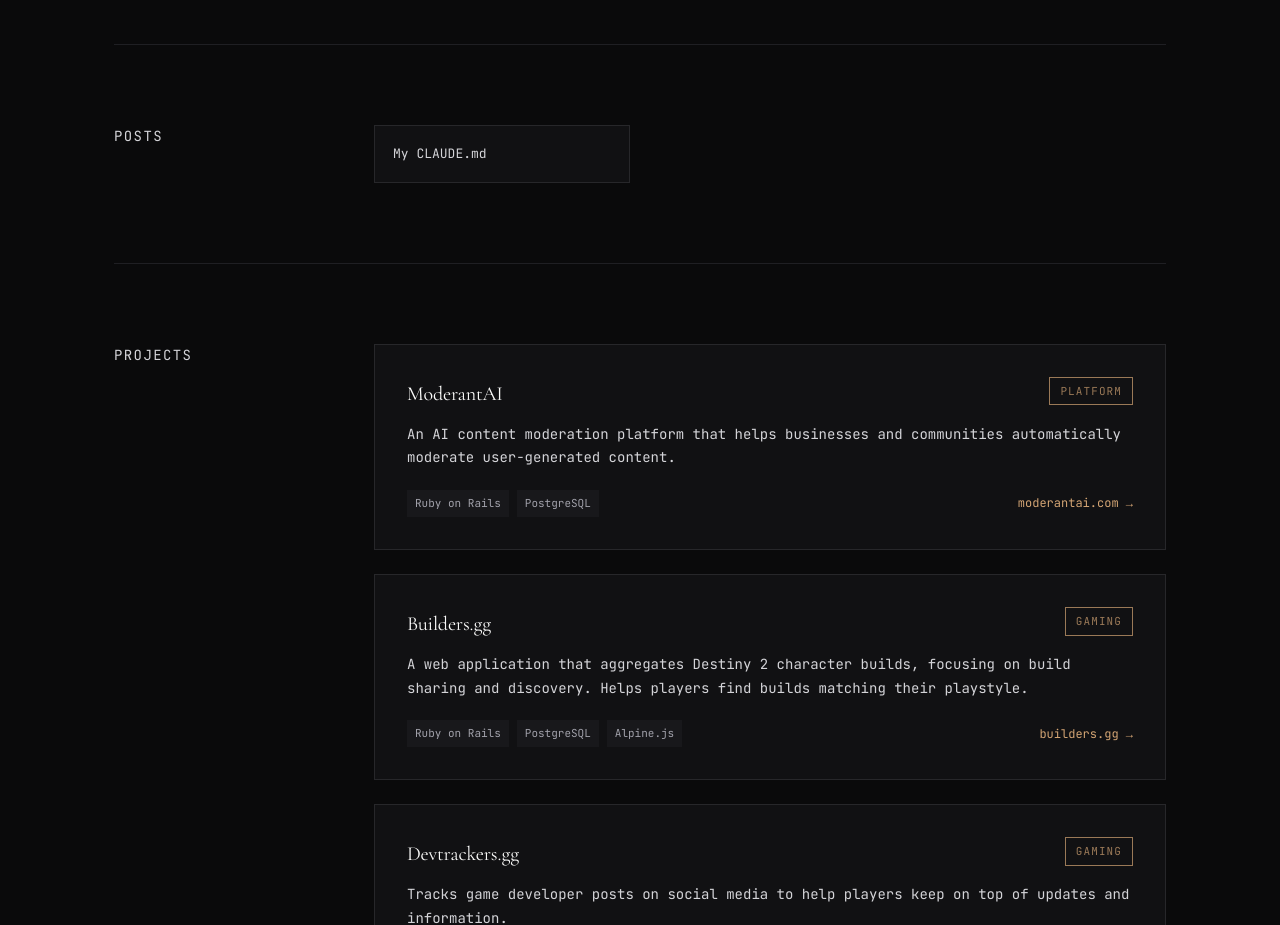
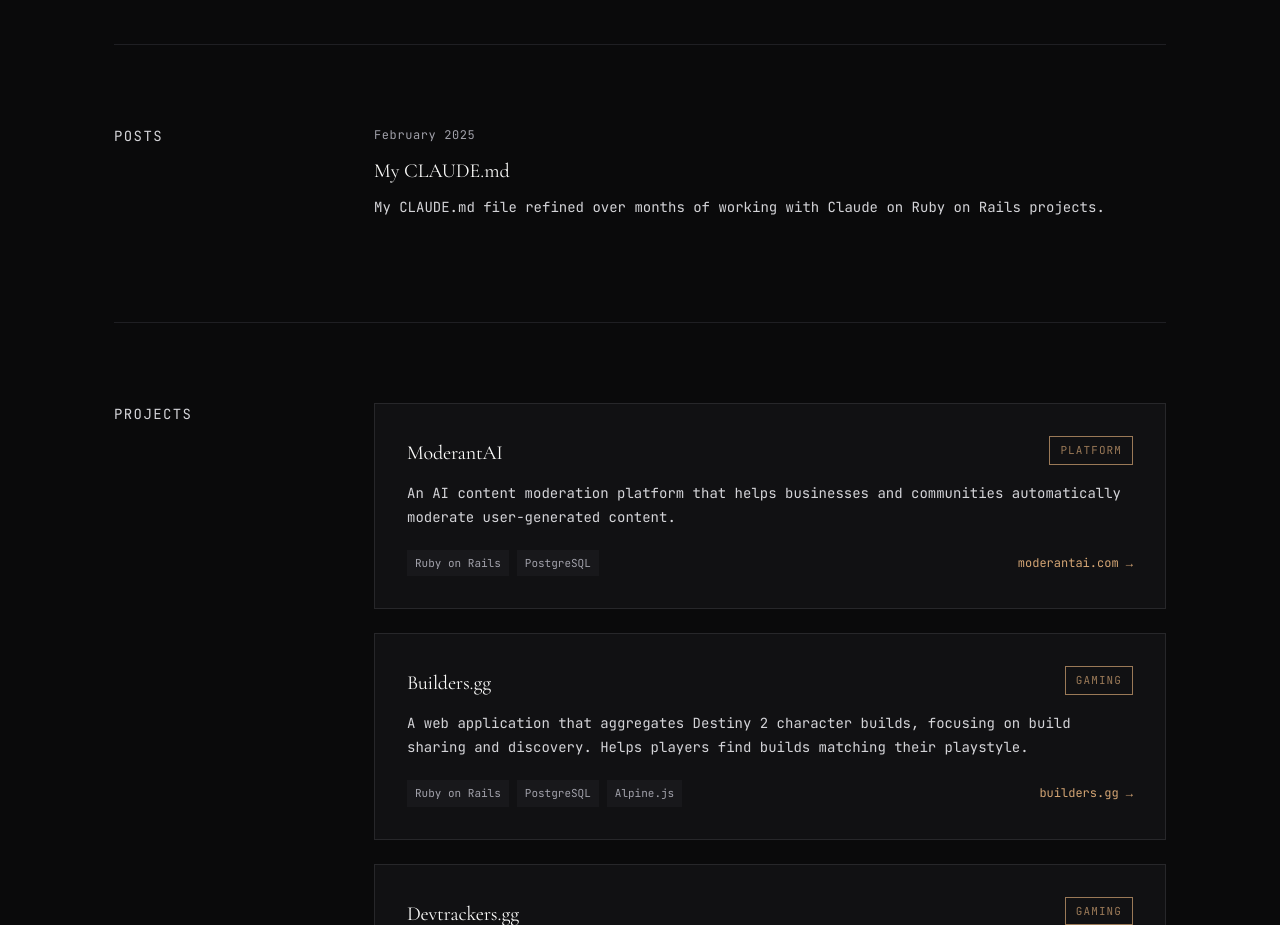
Before and after one commit to modsognir/modsognir.github.io, a plain HTML site: page index.html in a window 1280 px wide. Shown: the part 960-1885 px from the top of the page. Drawn offline with nearby package versions, Linux system fonts and the light colour scheme.

Commit message:
Update Posts section to blog-style list view
Display posts with date, title, and excerpt instead of
the previous tool-link button style.

```diff
--- a/index.html
+++ b/index.html
@@ -381,6 +381,59 @@
             color: var(--text-primary);
         }
 
+        /* Posts List */
+        .posts-grid {
+            display: grid;
+            grid-template-columns: 200px 1fr;
+            gap: 60px;
+        }
+
+        .posts-list {
+            display: flex;
+            flex-direction: column;
+            gap: 0;
+        }
+
+        .post-item {
+            display: block;
+            padding: 24px 0;
+            border-bottom: 1px solid var(--border-subtle);
+            transition: all 0.3s ease;
+        }
+
+        .post-item:first-child {
+            padding-top: 0;
+        }
+
+        .post-item:last-child {
+            border-bottom: none;
+        }
+
+        .post-item:hover .post-title {
+            color: var(--accent);
+        }
+
+        .post-date {
+            font-size: 12px;
+            color: var(--text-muted);
+            letter-spacing: 0.05em;
+            margin-bottom: 8px;
+        }
+
+        .post-title {
+            font-size: 20px;
+            font-weight: 400;
+            color: var(--text-primary);
+            margin-bottom: 8px;
+            transition: color 0.3s ease;
+        }
+
+        .post-excerpt {
+            font-size: 14px;
+            color: var(--text-secondary);
+            line-height: 1.6;
+        }
+
         /* Timeline */
         .timeline-grid {
             display: grid;
@@ -547,6 +600,7 @@
 
             .bio-grid,
             .tools-grid,
+            .posts-grid,
             .projects-grid,
             .timeline-grid,
             .contact-grid,
@@ -692,12 +746,13 @@
 
         <!-- Posts -->
         <section class="section">
-            <div class="tools-grid">
+            <div class="posts-grid">
                 <div class="section-title">Posts</div>
-                <div class="tools-list">
-                    <a href="/posts/my-claude-md.html" class="tool-link">
-                        <span>My CLAUDE.md</span>
-                        <span class="tool-arrow">→</span>
+                <div class="posts-list">
+                    <a href="/posts/my-claude-md.html" class="post-item">
+                        <div class="post-date">February 2025</div>
+                        <h3 class="post-title serif">My CLAUDE.md</h3>
+                        <p class="post-excerpt">My CLAUDE.md file refined over months of working with Claude on Ruby on Rails projects.</p>
                     </a>
                 </div>
             </div>
```
